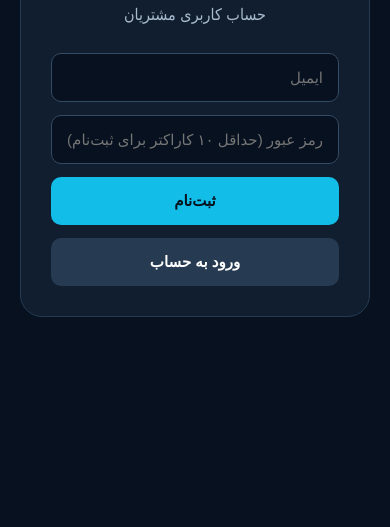
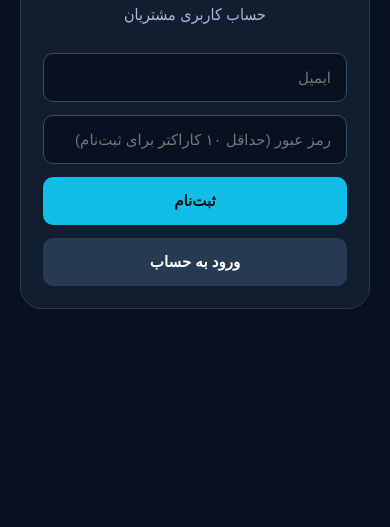
Before and after one commit to ashkan1390iiii-crypto/ashkan1390iiii-crypto.github.io, a plain HTML site: page auth.html in a window 390 px wide. Shown: the part 317-844 px from the top of the page. Drawn offline with nearby package versions, Linux system fonts and the light colour scheme.

Commit message:
Reset auth buttons after failed requests and refine mobile form

```diff
--- a/auth.html
+++ b/auth.html
@@ -9,12 +9,12 @@
 *{box-sizing:border-box}
 body{
  margin:0;min-height:100vh;display:grid;place-items:center;
- background:#07111f;color:#fff;font-family:tahoma,Arial;
+ background:#07111f;color:#fff;font-family:Vazirmatn,Tahoma,Arial;
  padding:20px
 }
 .card{
- width:100%;max-width:420px;background:#101e30;
- padding:30px;border-radius:22px;
+ width:min(100%,460px);max-width:460px;background:#101e30;
+ padding:clamp(22px,5vw,34px);border-radius:22px;
  border:1px solid #263b52
 }
 h1{text-align:center;color:#42d9ff}
@@ -28,7 +28,7 @@ button{
  background:#12bde8;color:#06121d;border:0;
  font-weight:bold;cursor:pointer
 }
-button.secondary{background:#263b52;color:white}
+button.secondary{background:#263b52;color:white}\nbutton:not(:disabled):active{transform:translateY(1px)}\n@media(max-width:480px){body{padding:14px}.card{padding:22px 18px}h1{font-size:27px}}
 #message{line-height:2;font-size:13px;text-align:center}
 </style>
 <link rel="icon" href="icon.svg" type="image/svg+xml">
@@ -78,8 +78,9 @@ function showAuthError(error){
 function setAuthBusy(busy,activeButton){
  authBusy=busy;
  [signupButton,loginButton].forEach(button=>{
+  const idleLabel=button===signupButton?'ثبت‌نام':'ورود به حساب';
   button.disabled=busy;
-  if(button===activeButton)button.textContent=busy?'لطفاً صبر کن...':(button===signupButton?'ثبت‌نام':'ورود به حساب');
+  button.textContent=busy&&button===activeButton?'لطفاً صبر کن...':idleLabel;
  });
 }
 
```
